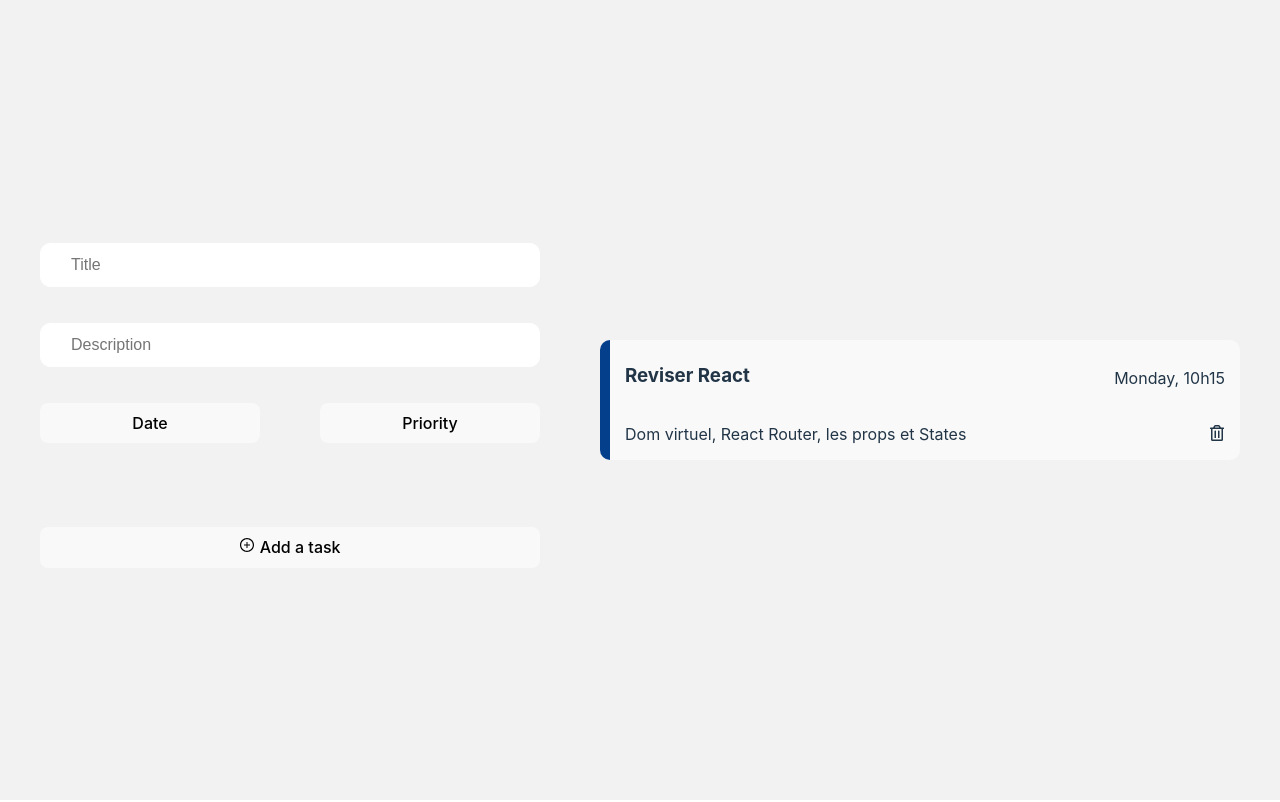
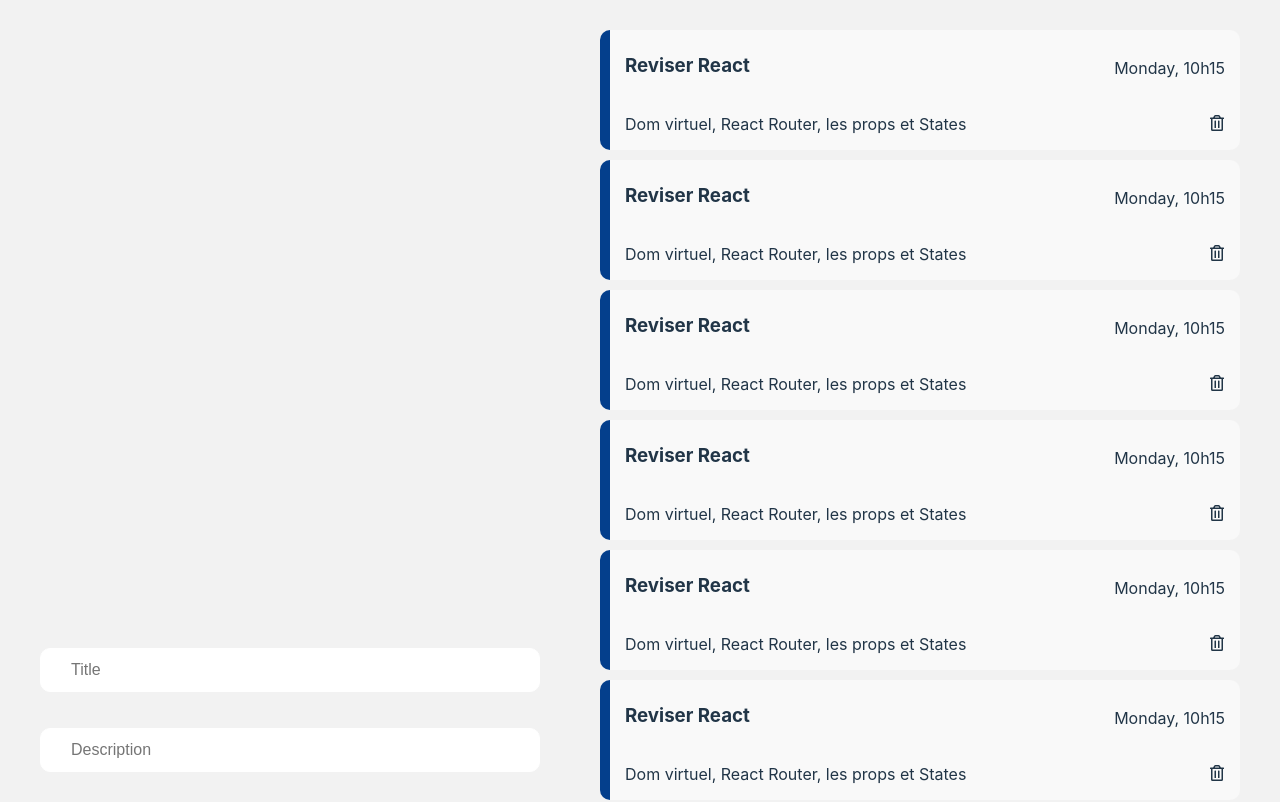
Before and after one commit to CREDO23/TODO_LIST, a React app: page / in a window 1280 px wide. Shown: the top 802 px of the page. Built offline with nearby package versions, Linux system fonts and the light colour scheme; the HTML template or start-up script is replaced by a standard one.

Commit message:
feat:create  map of tasksList

```diff
--- a/src/components/TaskList.jsx
+++ b/src/components/TaskList.jsx
@@ -2,10 +2,16 @@
 import Task from './Task';
 import './Task.css'
 
-import { tasks } from '../task'
+import { tasksList } from '../task'
 //
 const TaskList = () => {
-	return <div><Task /></div>;
+	return <div>
+		<div >
+			{tasksList.map(function (task, index) {
+				return <Task task={task} key={index} />;
+			})}
+		</div>
+	</div>;
 };
 
 export default TaskList;
```
